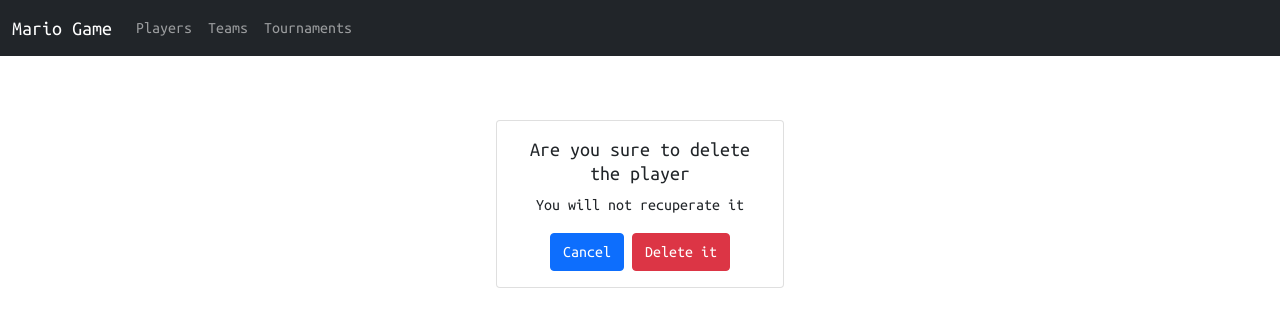
After one commit to dlowTux/MarioAdminGame, a Flask app: page /DeletePlayer/1 in a window 1280 px wide. The commit adds this page. Shown: the top 327 px of the page. Run offline with Flask 2, Linux system fonts and the light colour scheme; the visitor is signed in with stand-in values (Sample User, id 1).

Commit message:
Delete players

```diff
--- a/User.py
+++ b/User.py
@@ -17,3 +17,5 @@ class User:
         data=db.Database().GetAPlayer(name_player)
         print(data)
         return data
+    def DeleteUser(self,id_player):
+        return db.Database().DeletePlayer(id_player)
--- a/main.py
+++ b/main.py
@@ -63,5 +63,20 @@ def GetsPlayer(name):
         return jsonify({'response':data})
     else:
         return 'No'
+@app.route('/DeletePlayer/<id_player>')
+def DeletePlayer(id_player):
+    if g.user:
+        #User.User().DeleteUser(id_player)
+        return  render_template('deleteplayer.html',id_p=id_player)
+    else:
+        return 'No'
+@app.route('/delete/<player>')
+def deletesplayer(player):
+    if g.user:
+        User.User().DeleteUser(player)
+        return redirect(url_for('players'))
+    else:
+        return 'No'
+
 if __name__ =='__main__':
     app.run(debug=True)
--- /dev/null
+++ b/templates/deleteplayer.html
@@ -0,0 +1,22 @@
+{% extends "layout.html" %} {% block content %}
+<br />
+<br />
+<br />
+<br />
+<br />
+<div class="container">
+    <div class="centro">
+        <div class="card" style="width: 18rem;">
+            <div class="card-body">
+                <h5 class="card-title">Are you sure to delete the player</h5>
+                <p class="card-text">
+                    You will not recuperate it
+                </p>
+                <a href="/players" class=" btn btn-primary">Cancel</a>
+                <a href="/delete/{{id_p}}" class="btn btn-danger">Delete it</a>
+            </div>
+        </div>
+    </div>
+</div>
+
+{% endblock %}
--- a/templates/index.html
+++ b/templates/index.html
@@ -1,2 +1 @@
-{% extends "layout.html" %} {% block content %}
-{% endblock%}
+<h1>Hola mundo</h1>
--- a/templates/players.html
+++ b/templates/players.html
@@ -62,12 +62,12 @@
                 <tr>
                     <td>{{player[1]}}</td>
                     <td>
-                        <a href="">
+                        <a href="/DeletePlayer/{{player[0]}}" class="btn btn-delete">
                             <img src="static/img/delete2.png" />
                         </a>
                     </td>
                     <td>
-                        <a>
+                        <a href="/UpdatePlayer/{{player[0]}}">
                             <img src="static/img/updated.png" />
                         </a>
                     </td>
```
Also changed, not shown: base.sql (+0 -7 lines), db.py (+9 -0 lines), static/js/user.js (+6 -3 lines).
